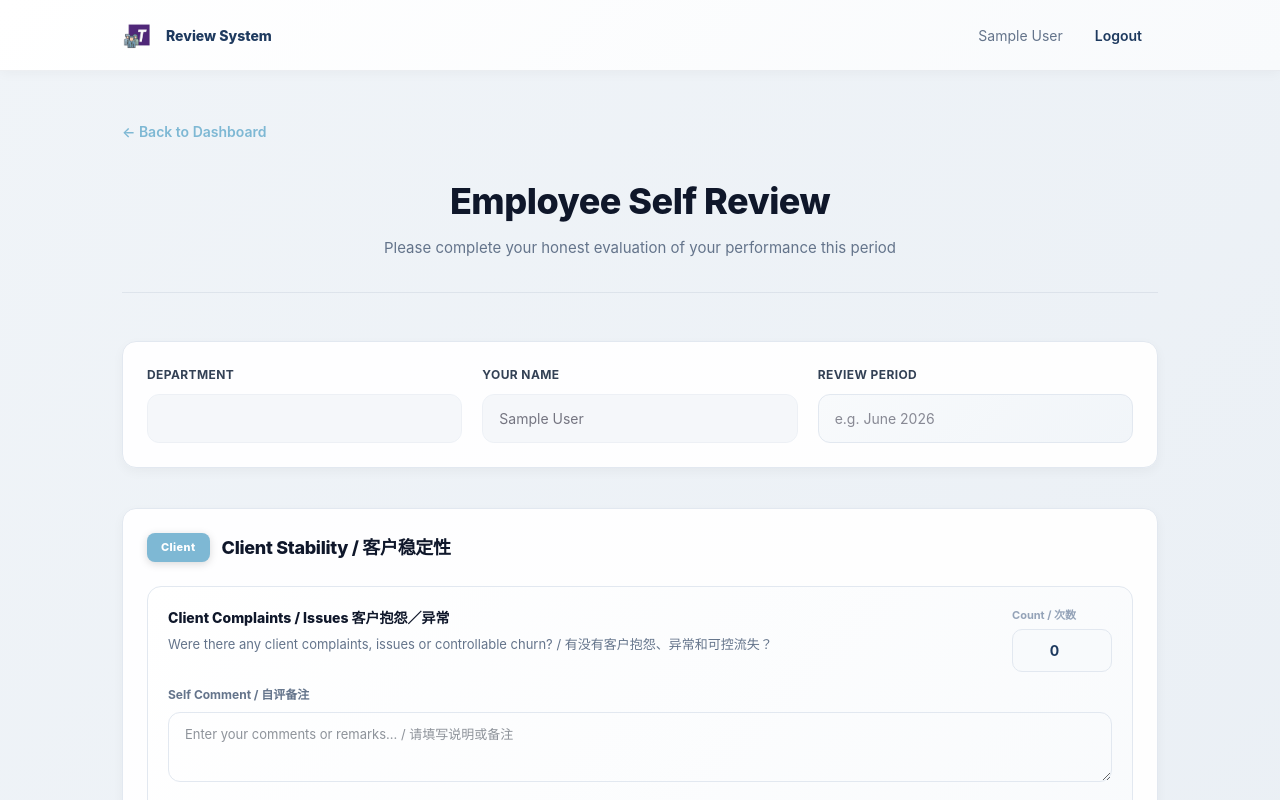
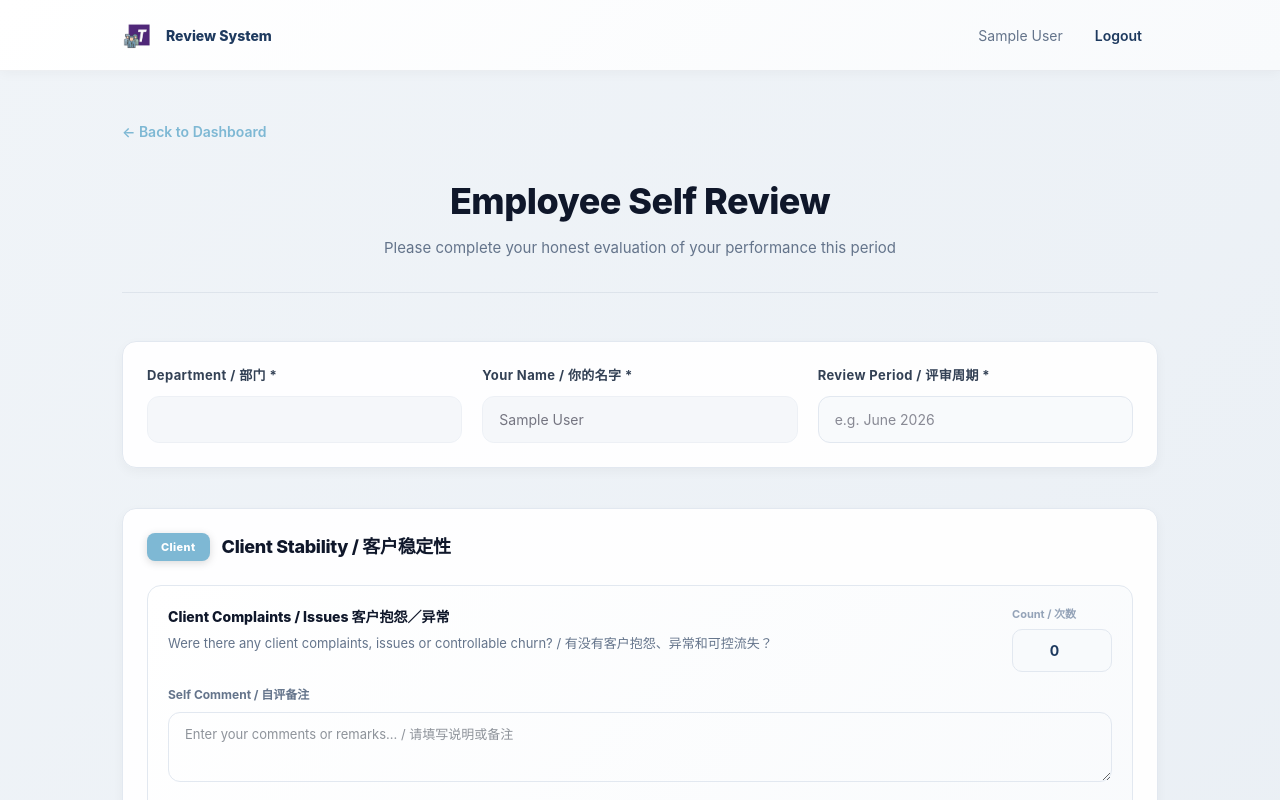
Before and after one commit to enquiry-commits/Review-Form, a Next.js app: page /dashboard/self-review in a window 1280 px wide. Shown: the top 800 px of the page. Built offline with nearby package versions, Linux system fonts and the light colour scheme; no server answers; sample sign-in values are in the browser's storage.

Commit message:
统一 Self Review 顶部标签格式与 Leader Review 保持一致

```diff
--- a/app/dashboard/self-review/page.tsx
+++ b/app/dashboard/self-review/page.tsx
@@ -283,10 +283,10 @@ export default function SelfReviewForm() {
           }}>
             <div style={{display: 'grid', gridTemplateColumns: 'repeat(3, 1fr)', gap: '20px'}}>
               <div>
-                <label style={{fontSize: '12px', color: '#334155', fontWeight: '700', marginBottom: '10px', letterSpacing: '0.4px', textTransform: 'uppercase', display: 'block'}}>Department</label>
+                <label style={{fontSize: '13px', color: '#334155', fontWeight: '700', marginBottom: '10px', letterSpacing: '0.4px', display: 'block'}}>Department / 部门 *</label>
                 <input type="text" value={user.department || ''} disabled style={{
                   width: '100%',
-                  padding: '13px 16px',
+                  padding: '12px 16px',
                   border: '1.5px solid #e2e8f0',
                   borderRadius: '12px',
                   fontSize: '14px',
@@ -298,10 +298,10 @@ export default function SelfReviewForm() {
                 }} />
               </div>
               <div>
-                <label style={{fontSize: '12px', color: '#334155', fontWeight: '700', marginBottom: '10px', letterSpacing: '0.4px', textTransform: 'uppercase', display: 'block'}}>Your Name</label>
+                <label style={{fontSize: '13px', color: '#334155', fontWeight: '700', marginBottom: '10px', letterSpacing: '0.4px', display: 'block'}}>Your Name / 你的名字 *</label>
                 <input type="text" value={user.name || ''} disabled style={{
                   width: '100%',
-                  padding: '13px 16px',
+                  padding: '12px 16px',
                   border: '1.5px solid #e2e8f0',
                   borderRadius: '12px',
                   fontSize: '14px',
@@ -313,15 +313,15 @@ export default function SelfReviewForm() {
                 }} />
               </div>
               <div>
-                <label style={{fontSize: '12px', color: '#334155', fontWeight: '700', marginBottom: '10px', letterSpacing: '0.4px', textTransform: 'uppercase', display: 'block'}}>Review Period</label>
+                <label style={{fontSize: '13px', color: '#334155', fontWeight: '700', marginBottom: '10px', letterSpacing: '0.4px', display: 'block'}}>Review Period / 评审周期 *</label>
                 <input type="text" placeholder="e.g. June 2026" style={{
                   width: '100%',
-                  padding: '13px 16px',
+                  padding: '12px 16px',
                   border: '1.5px solid #e2e8f0',
                   borderRadius: '12px',
                   fontSize: '14px',
                   color: '#1a1a2e',
-                  background: 'linear-gradient(135deg, #f8fafc 0%, #f1f5f9 100%)',
+                  background: '#f8fafc',
                   fontFamily: 'inherit',
                   transition: 'all 0.3s'
                 }} />
```
